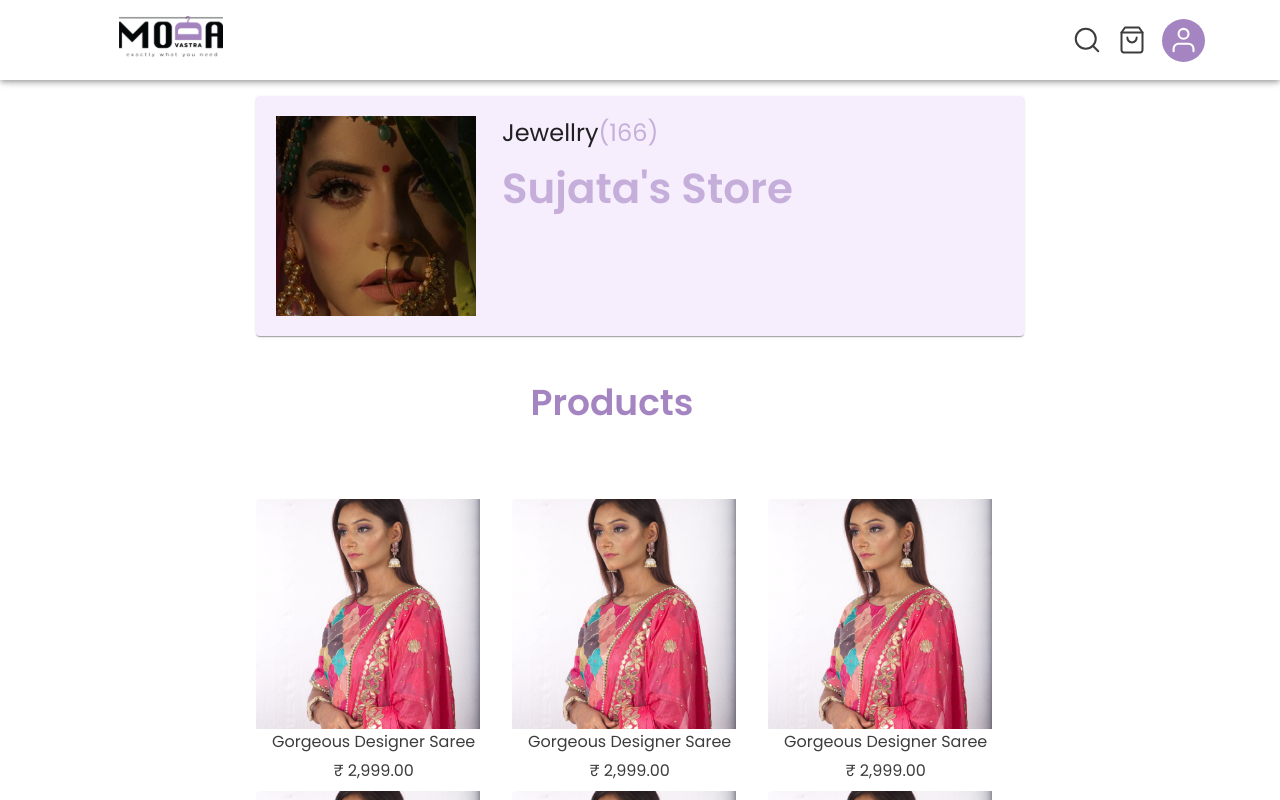
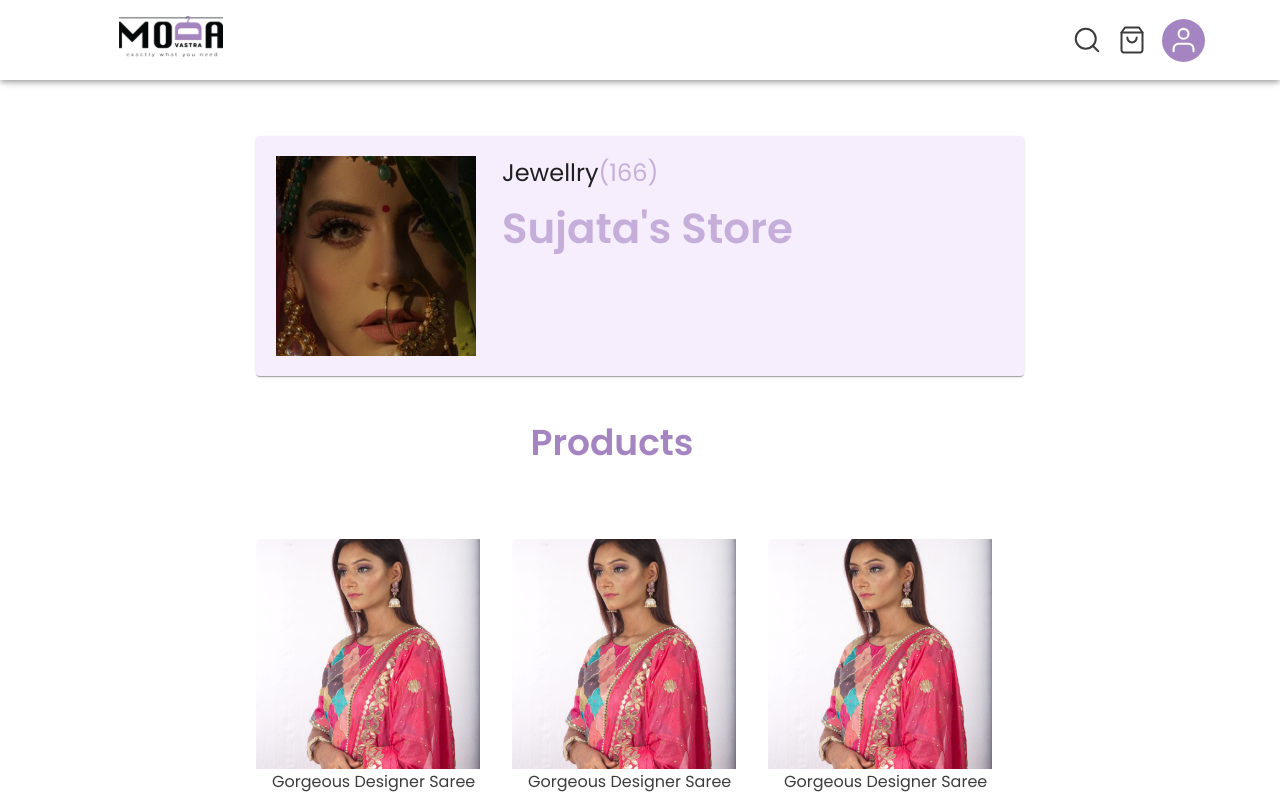
Before and after one commit to Shubh1692/aodavastra-fe, a React (Create React App) app: page /jewellery in a window 1280 px wide. Shown: the top 800 px of the page. Built offline with nearby package versions, Linux system fonts and the light colour scheme.

Commit message:
jewellery page

```diff
--- a/src/Components/JewelleryProducts/index.js
+++ b/src/Components/JewelleryProducts/index.js
@@ -45,6 +45,7 @@ const JewelleryProduct = () => {
               height: "30vh",
               width: "60vw",
               pl: 0,
+              mt: "5vh",
               // textAlign: "center",
             }}
           >
```
